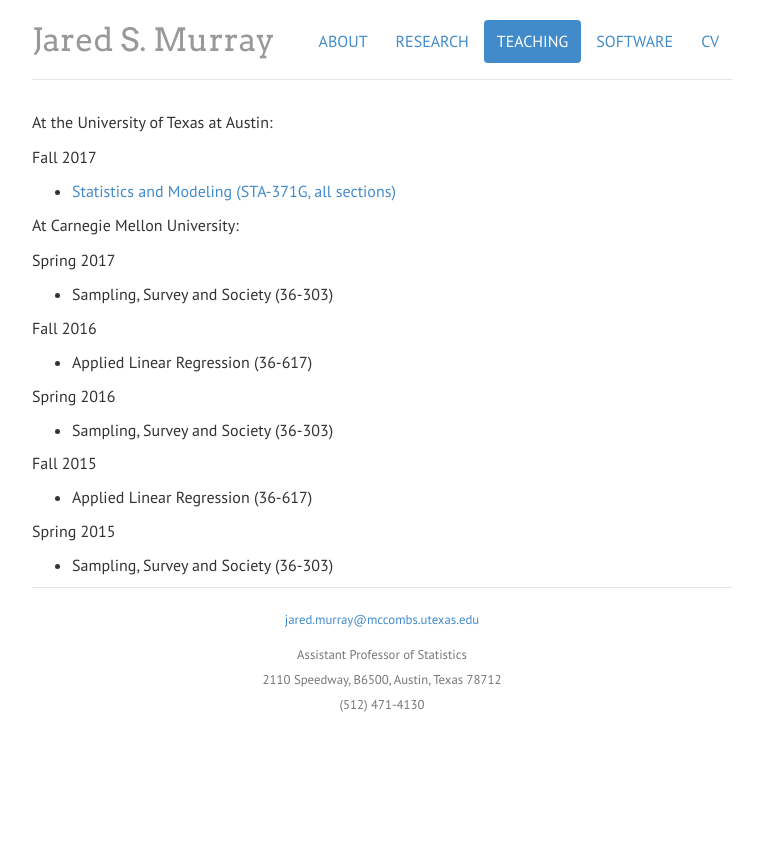
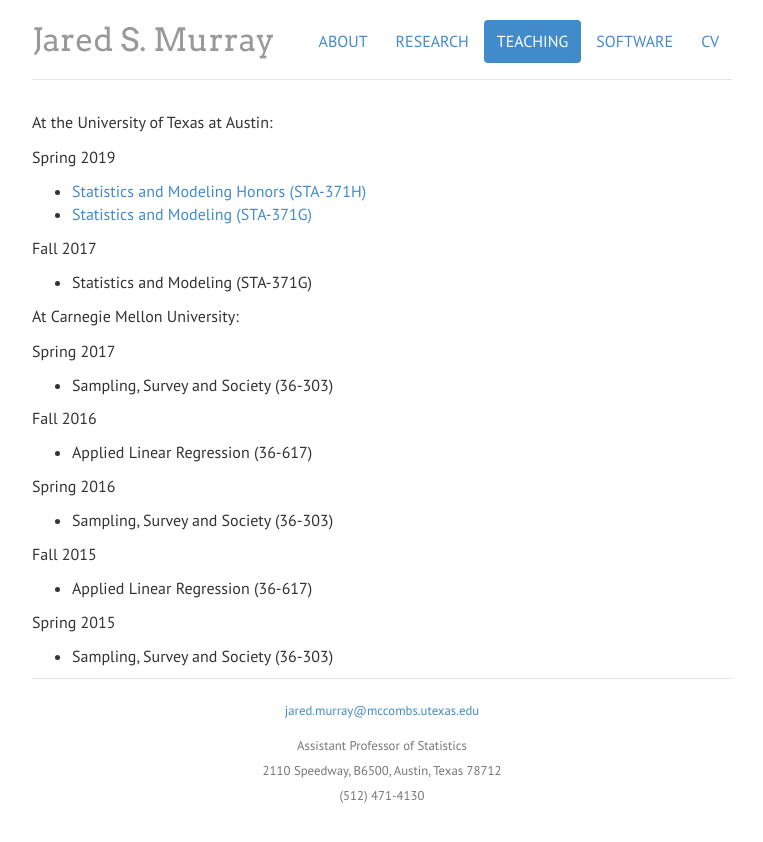
Before and after one commit to jaredsmurray/jaredsmurray.github.io, a Jekyll site: the page built from teaching/index.md, in a window 1280 px wide. Shown: the top 842 px of the page, without its empty margins (258-1021 px from the left). Built offline with Jekyll 4.4.1, drawn with Linux system fonts in a browser that asks for light colours.

Commit message:
Update index.md

```diff
--- a/teaching/index.md
+++ b/teaching/index.md
@@ -6,9 +6,14 @@
 
 At the University of Texas at Austin:
 
+Spring 2019
+
+- [Statistics and Modeling Honors (STA-371H)](../sta371h_s19)
+- [Statistics and Modeling (STA-371G)](../sta371g_s19)
+
 Fall 2017
 
-- [Statistics and Modeling (STA-371G, all sections)](../sta371g_f17)
+- Statistics and Modeling (STA-371G)
 
 At Carnegie Mellon University:
 
```
